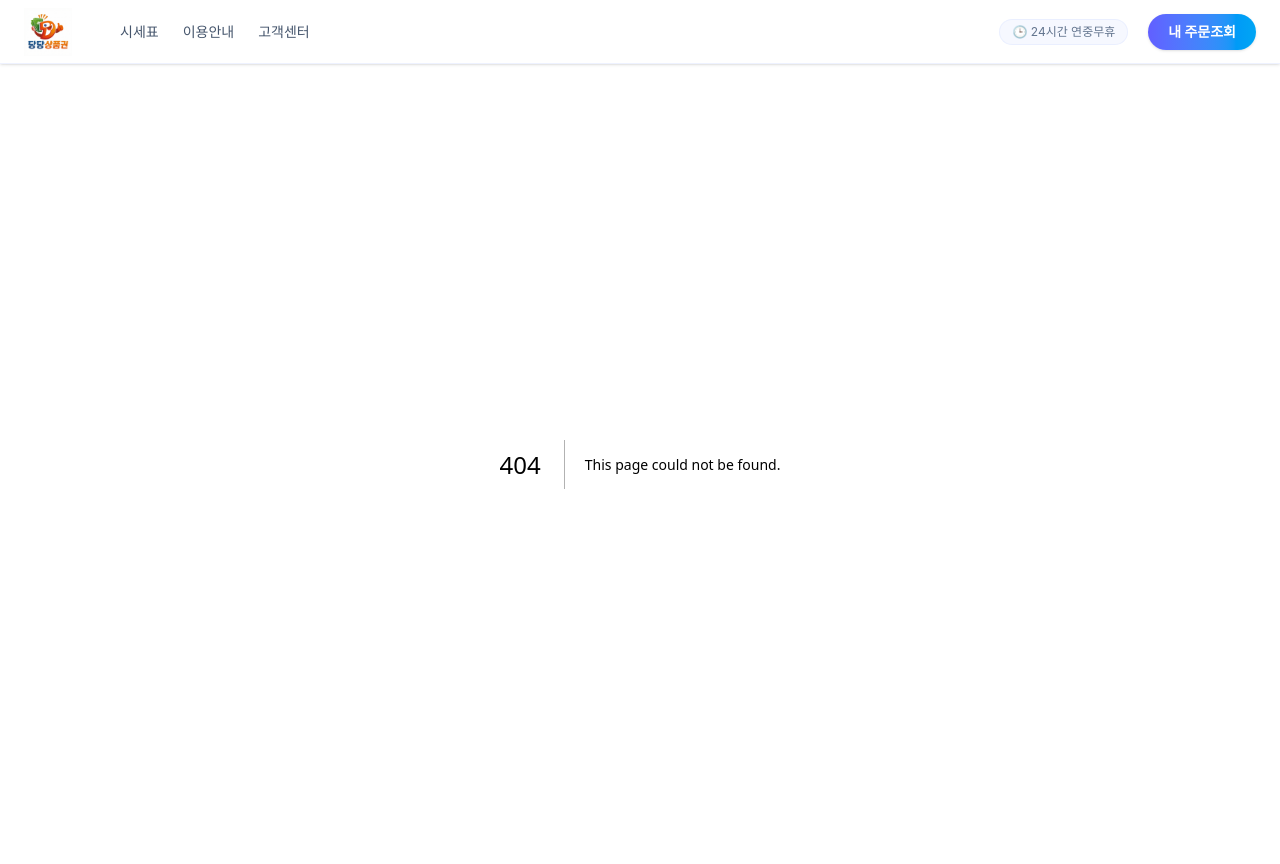
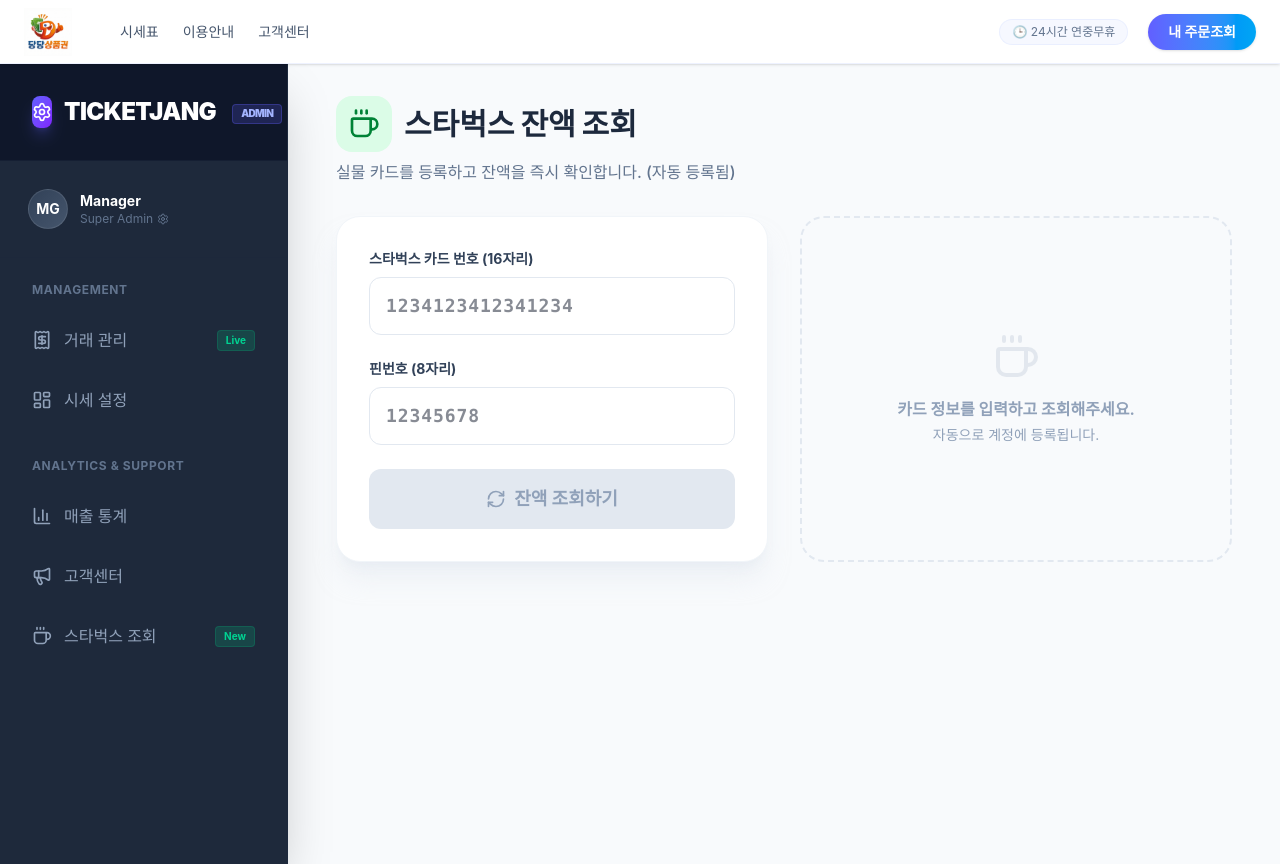
Before and after one commit to seiKKim/ticketjang-, a Next.js app: page /admin/starbucks in a window 1280 px wide. Before the commit this address had no page. Built offline with nearby package versions, Linux system fonts and the light colour scheme; a web font is replaced by a local one.

Commit message:
feat(admin): add Starbucks balance check page

```diff
--- a/src/app/admin/layout.tsx
+++ b/src/app/admin/layout.tsx
@@ -8,6 +8,7 @@
   BarChart3,
   Settings,
   Megaphone,
+  Coffee,
 } from "lucide-react";
 import { ChangePasswordModal } from "@/components/admin/ChangePasswordModal";
 
@@ -87,6 +88,12 @@
             icon={<Megaphone className="w-5 h-5" />}
             label="고객센터"
           />
+          <NavLink
+            href="/admin/starbucks"
+            icon={<Coffee className="w-5 h-5" />}
+            label="스타벅스 조회"
+            badge="New"
+          />
         </nav>
       </aside>
 
--- /dev/null
+++ b/src/app/admin/starbucks/page.tsx
@@ -0,0 +1,207 @@
+"use client";
+
+import { useState } from "react";
+import {
+  Coffee,
+  Loader2,
+  CheckCircle2,
+  AlertCircle,
+  RefreshCw,
+} from "lucide-react";
+
+export default function StarbucksCheckPage() {
+  const [cardNumber, setCardNumber] = useState("");
+  const [pinNumber, setPinNumber] = useState("");
+  const [loading, setLoading] = useState(false);
+  const [result, setResult] = useState<{
+    success: boolean;
+    message: string;
+    balance?: number;
+  } | null>(null);
+
+  const handleCheck = async () => {
+    if (!cardNumber || !pinNumber) {
+      alert("카드번호와 핀번호를 모두 입력해주세요.");
+      return;
+    }
+
+    setLoading(true);
+    setResult(null);
+
+    // Format: Card(16) + Pin(8)
+    const fullCode = cardNumber.replace(/-/g, "") + pinNumber;
+
+    try {
+      const res = await fetch("/api/verify", {
+        method: "POST",
+        headers: { "Content-Type": "application/json" },
+        body: JSON.stringify({
+          voucherType: "STARBUCKS",
+          pinCode: fullCode,
+        }),
+      });
+
+      const data = await res.json();
+
+      if (data.isValid) {
+        setResult({
+          success: true,
+          message: data.message,
+          balance: data.faceValue,
+        });
+      } else {
+        setResult({
+          success: false,
+          message: data.message || "조회 실패",
+        });
+      }
+    } catch (error) {
+      console.error(error);
+      setResult({
+        success: false,
+        message: "서버 통신 오류",
+      });
+    } finally {
+      setLoading(false);
+    }
+  };
+
+  return (
+    <div className="max-w-4xl mx-auto space-y-8">
+      {/* Header */}
+      <div>
+        <h2 className="text-3xl font-black text-slate-800 flex items-center gap-3">
+          <div className="p-3 bg-green-100 rounded-2xl text-green-700">
+            <Coffee size={32} />
+          </div>
+          스타벅스 잔액 조회
+        </h2>
+        <p className="text-slate-500 mt-2 font-medium">
+          실물 카드를 등록하고 잔액을 즉시 확인합니다. (자동 등록됨)
+        </p>
+      </div>
+
+      <div className="grid lg:grid-cols-2 gap-8">
+        {/* Input Form */}
+        <div className="bg-white p-8 rounded-3xl shadow-xl shadow-slate-200/50 border border-slate-100 h-fit">
+          <div className="space-y-6">
+            <div>
+              <label className="block text-sm font-bold text-slate-700 mb-2">
+                스타벅스 카드 번호 (16자리)
+              </label>
+              <input
+                type="text"
+                value={cardNumber}
+                onChange={(e) => {
+                  const val = e.target.value.replace(/[^0-9]/g, "");
+                  if (val.length <= 16) setCardNumber(val);
+                }}
+                className="w-full bg-slate-50 border border-slate-200 rounded-xl px-4 py-3.5 outline-none focus:ring-2 focus:ring-green-500/20 focus:border-green-500 transition-all font-mono font-bold text-lg tracking-wider"
+                placeholder="1234123412341234"
+              />
+            </div>
+
+            <div>
+              <label className="block text-sm font-bold text-slate-700 mb-2">
+                핀번호 (8자리)
+              </label>
+              <input
+                type="text"
+                value={pinNumber}
+                onChange={(e) => {
+                  const val = e.target.value.replace(/[^0-9]/g, "");
+                  if (val.length <= 8) setPinNumber(val);
+                }}
+                className="w-full bg-slate-50 border border-slate-200 rounded-xl px-4 py-3.5 outline-none focus:ring-2 focus:ring-green-500/20 focus:border-green-500 transition-all font-mono font-bold text-lg tracking-wider"
+                placeholder="12345678"
+              />
+            </div>
+
+            <button
+              onClick={handleCheck}
+              disabled={
+                loading || cardNumber.length < 16 || pinNumber.length < 8
+              }
+              className="w-full py-4 bg-green-600 hover:bg-green-700 text-white rounded-xl font-bold text-lg transition-all shadow-lg shadow-green-200 disabled:bg-slate-200 disabled:text-slate-400 disabled:shadow-none flex items-center justify-center gap-2"
+            >
+              {loading ? (
+                <>
+                  <Loader2 className="animate-spin" />
+                  조회중...
+                </>
+              ) : (
+                <>
+                  <RefreshCw size={20} />
+                  잔액 조회하기
+                </>
+              )}
+            </button>
+          </div>
+        </div>
+
+        {/* Result Display */}
+        <div className="space-y-6">
+          {result ? (
+            <div
+              className={`p-8 rounded-3xl border ${
+                result.success
+                  ? "bg-green-50 border-green-200"
+                  : "bg-rose-50 border-rose-200"
+              } animate-in fade-in slide-in-from-bottom-4 duration-500`}
+            >
+              <div className="flex flex-col items-center text-center gap-4">
+                <div
+                  className={`w-16 h-16 rounded-full flex items-center justify-center ${
+                    result.success
+                      ? "bg-green-100 text-green-600"
+                      : "bg-rose-100 text-rose-600"
+                  }`}
+                >
+                  {result.success ? (
+                    <CheckCircle2 size={32} />
+                  ) : (
+                    <AlertCircle size={32} />
+                  )}
+                </div>
+
+                <h3
+                  className={`text-2xl font-black ${
+                    result.success ? "text-green-800" : "text-rose-800"
+                  }`}
+                >
+                  {result.success ? "조회 성공!" : "조회 실패"}
+                </h3>
+
+                {result.success && result.balance !== undefined && (
+                  <div className="mt-2">
+                    <p className="text-sm font-bold text-green-600 mb-1">
+                      현재 잔액
+                    </p>
+                    <p className="text-4xl font-black text-green-700 tracking-tight">
+                      {result.balance.toLocaleString()}
+                      <span className="text-2xl ml-1">원</span>
+                    </p>
+                  </div>
+                )}
+
+                <p
+                  className={`font-medium ${
+                    result.success ? "text-green-700" : "text-rose-700"
+                  }`}
+                >
+                  {result.message}
+                </p>
+              </div>
+            </div>
+          ) : (
+            <div className="h-full flex flex-col items-center justify-center p-8 text-slate-400 border-2 border-dashed border-slate-200 rounded-3xl">
+              <Coffee size={48} className="mb-4 opacity-20" />
+              <p className="font-bold">카드 정보를 입력하고 조회해주세요.</p>
+              <p className="text-sm mt-1">자동으로 계정에 등록됩니다.</p>
+            </div>
+          )}
+        </div>
+      </div>
+    </div>
+  );
+}
```
